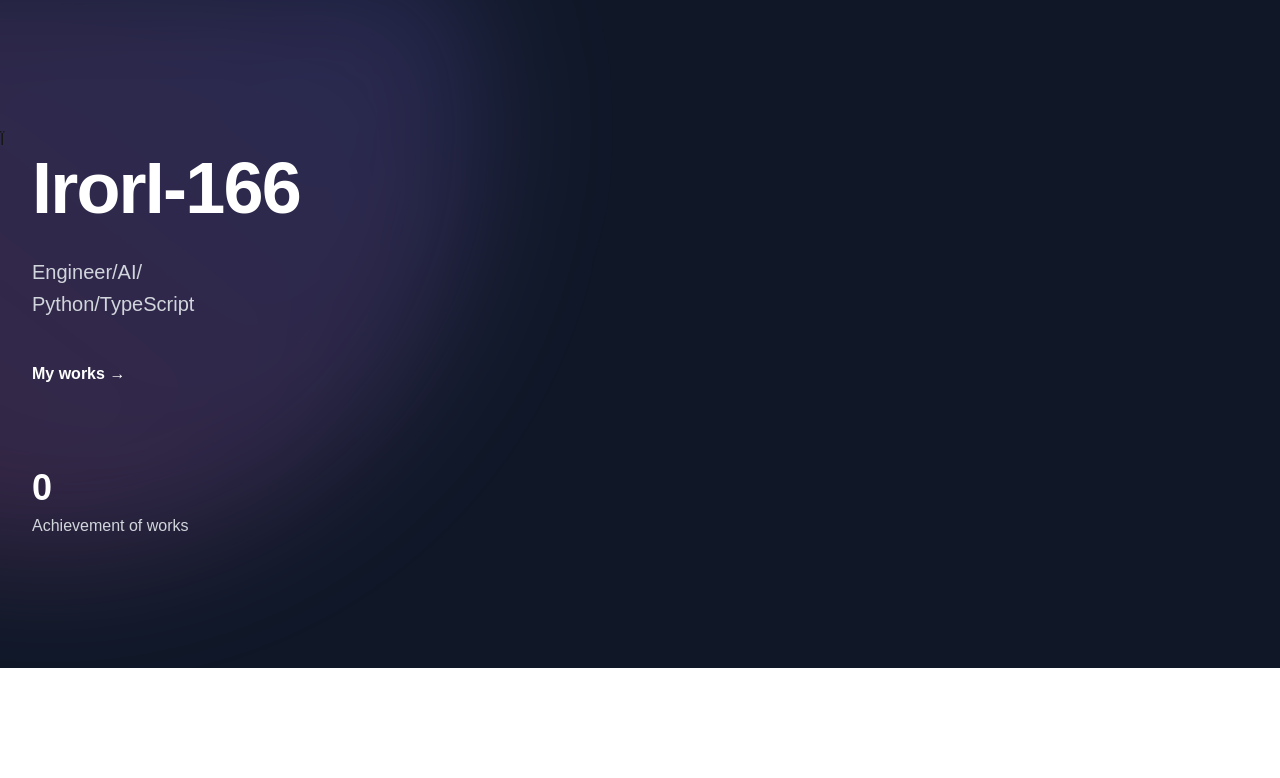
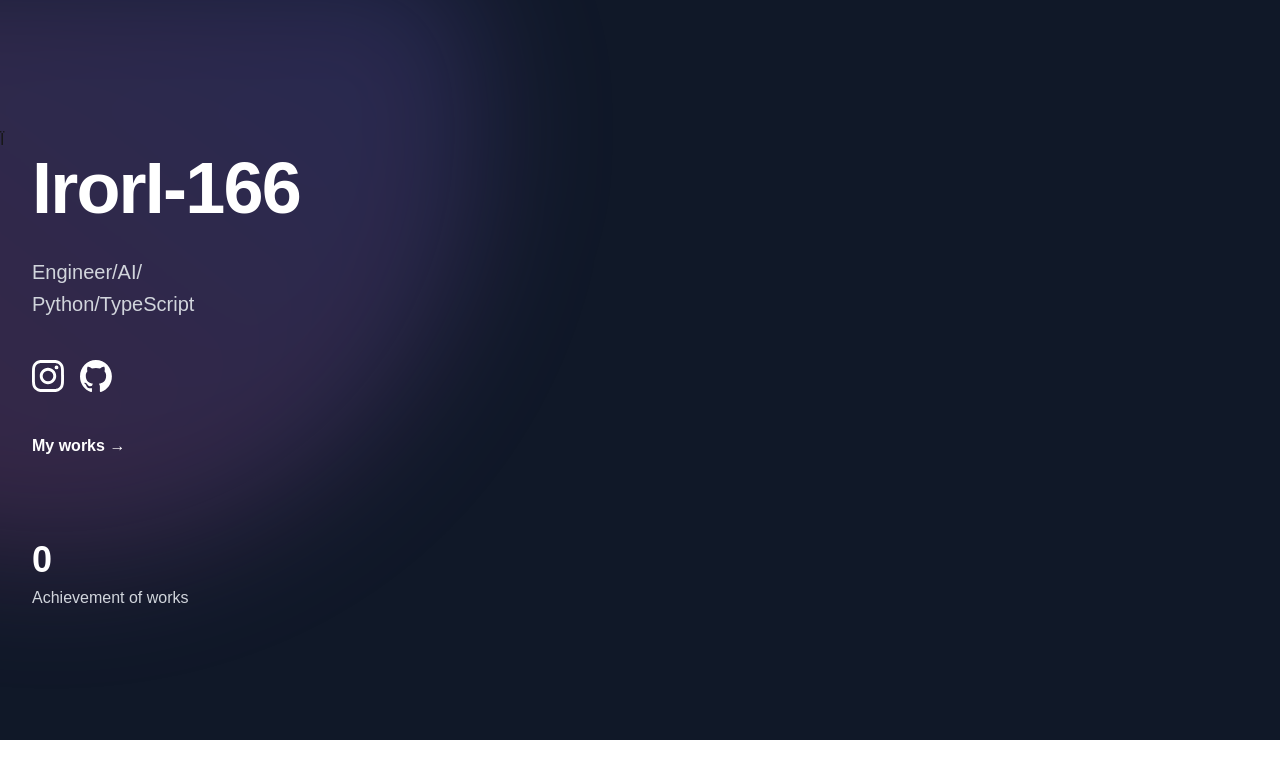
Before and after one commit to IrorI-166/IrorI-166.github.io, a Next.js app: page / in a window 1280 px wide. Shown: the top 778 px of the page. Built offline with nearby package versions, Linux system fonts and the light colour scheme.

Commit message:
Display SNS icon and Links

```diff
--- a/src/app/page.tsx
+++ b/src/app/page.tsx
@@ -5,13 +5,15 @@ const stats = [
   { name: 'Achievement of works', value: '0' },
 ]
 
-/*const socials = ({
-  //TODO: Add links to SNSs below the name
-});
-*/
+const socials = [
+  { name: 'Instagram', href: 'https://www.instagram.com/tomo_irori/', icon_url: '/Instagram_Glyph_White.svg' },
+  { name: 'GitHub', href: 'https://github.com/IrorI-166', icon_url: '/github-mark-white.svg' }
+]
+
 
 export default function Home() {
   return (
+    // TODO: Change the color more comfortable
     <div className="relative isolate overflow-hidden bg-gray-900 py-24 sm:py-32">Ï
       <div
         aria-hidden="true"
@@ -37,6 +39,21 @@ export default function Home() {
             Python/TypeScript
           </p>
         </div>
+
+        {/* SNSアイコンを横並びにするエリア */}
+        <div className="mt-10 flex items-center gap-4">
+          {socials.map((social) => (
+            <a
+              key={social.name}
+              href={social.href}
+              target="_blank"
+              rel="noopener noreferrer"
+            >
+              <img src={social.icon_url} alt={social.name} className="h-8 w-8" />
+            </a>
+          ))}
+        </div>
+
         <div className="mx-auto mt-10 max-w-2xl lg:mx-0 lg:max-w-none">
           <div className="grid grid-cols-1 gap-x-8 gap-y-6 text-base/7 font-semibold text-white sm:grid-cols-2 md:flex lg:gap-x-10">
             {links.map((link) => (
```
